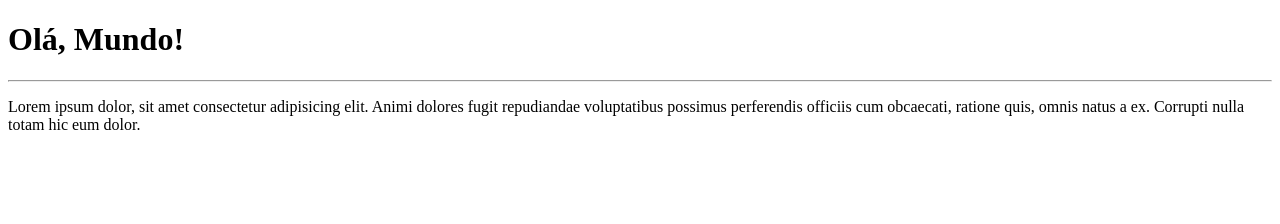
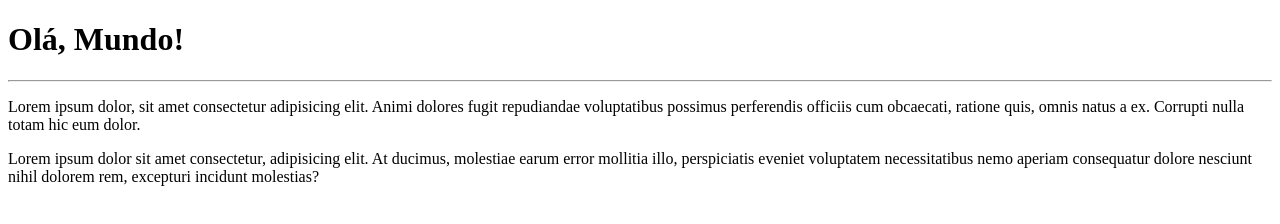
Before and after one commit to Mah-Clara/Ola-Mundo, a plain HTML site: page site-exemplo/index.html in a window 1280 px wide. Drawn offline with Linux system fonts and the light colour scheme.

Commit message:
Adicionei um parágrafo
Parágrafo adicionado no index.html

```diff
--- a/site-exemplo/index.html
+++ b/site-exemplo/index.html
@@ -10,5 +10,6 @@
     <h1>Olá, Mundo!</h1>
     <hr>
     <p>Lorem ipsum dolor, sit amet consectetur adipisicing elit. Animi dolores fugit repudiandae voluptatibus possimus perferendis officiis cum obcaecati, ratione quis, omnis natus a ex. Corrupti nulla totam hic eum dolor.</p>
+    <p>Lorem ipsum dolor sit amet consectetur, adipisicing elit. At ducimus, molestiae earum error mollitia illo, perspiciatis eveniet voluptatem necessitatibus nemo aperiam consequatur dolore nesciunt nihil dolorem rem, excepturi incidunt molestias?</p>
 </body>
 </html>
```
